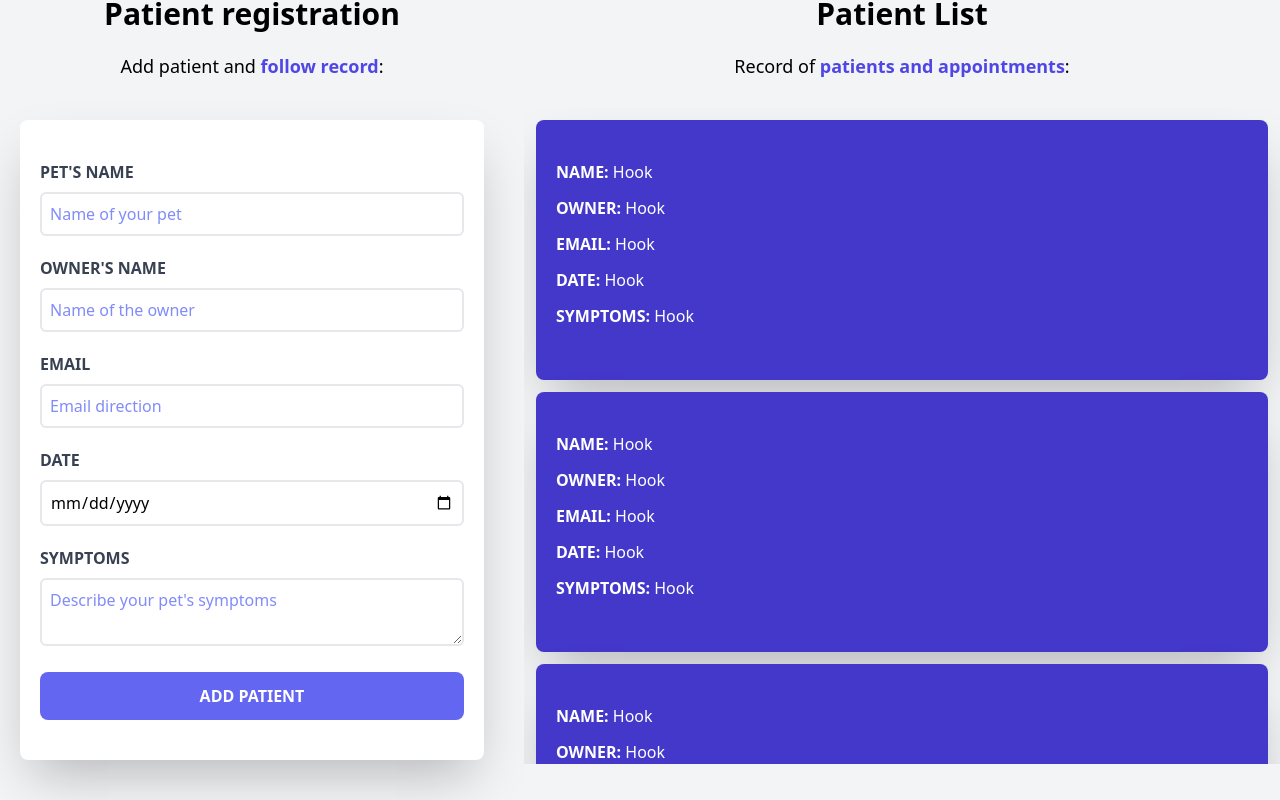
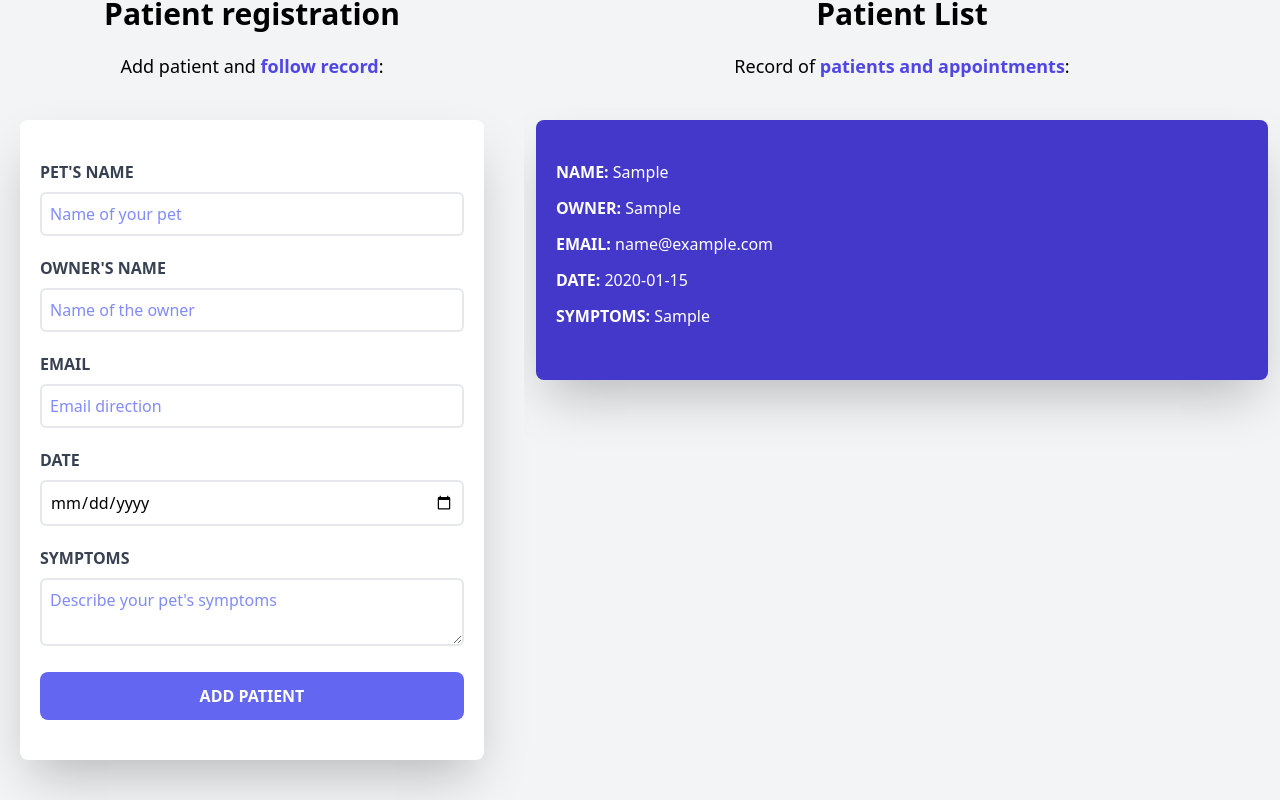
Before and after one commit to IsaacQH/Patient-administrator, a React (Vite) app: page / in a window 1280 px wide. Both pictures are taken after typing "Sample", "Sample", "name@example.com", "2020-01-15", "Sample" into the empty fields and a click on the input "Add patient". Shown: the part 228-1028 px from the top of the page. Built offline with nearby package versions, Linux system fonts and the light colour scheme.

Commit message:
Showing the infomrmation on PatientList using props and map

```diff
--- a/src/App.jsx
+++ b/src/App.jsx
@@ -15,7 +15,10 @@ function App() {
           patients = {patients}
           setPatient={setPatient}
         />
-        <PatientList/>
+        <PatientList
+          patients = {patients}
+          setPatient={setPatient}
+        />
       </div>
 
     </div>
--- a/src/components/Patient.jsx
+++ b/src/components/Patient.jsx
@@ -1,24 +1,27 @@
 
 
-const Patient = () => {
-  return (
+const Patient = ({patient}) => {
+
+    const {nombre, owner, mail, date, symptoms} = patient
+
+    return (
 
     <div className="m-3 bg-indigo-700 shadow-2xl rounded-lg px-5 py-10">
         <p className="font-bold mb-3 text-white uppercase">Name:
-        <span className="font-normal normal-case text-white"> Hook</span>
+        <span className="font-normal normal-case text-white"> {nombre}</span>
         </p>
 
         <p className="font-bold mb-3 text-white uppercase">Owner:
-        <span className="font-normal normal-case  text-white"> Hook</span>
+        <span className="font-normal normal-case  text-white"> {owner}</span>
         </p>
         <p className="font-bold mb-3 text-white uppercase">Email:
-        <span className="font-normal normal-case  text-white"> Hook</span>
+        <span className="font-normal normal-case  text-white"> {mail}</span>
         </p>
         <p className="font-bold mb-3  text-white uppercase">Date:
-        <span className="font-normal normal-case  text-white"> Hook</span>
+        <span className="font-normal normal-case  text-white"> {date}</span>
         </p>
         <p className="font-bold mb-3 text-white uppercase">Symptoms:
-        <span className="font-normal normal-case  text-white"> Hook</span>
+        <span className="font-normal normal-case  text-white"> {symptoms}</span>
         </p>
     </div>
   )
--- a/src/components/PatientList.jsx
+++ b/src/components/PatientList.jsx
@@ -1,7 +1,8 @@
 
 import Patient from "./Patient"
 
-const PatientList = () => {
+const PatientList = ({patients, setPatient}) => {
+
   return (
     <div className=" ml-5 md:w-1/2 lg:w-3/5">
 
@@ -13,12 +14,12 @@ const PatientList = () => {
       </p>
 
       <div className="md:h-[41rem] overflow-y-scroll">
-        <Patient/>
-        <Patient/>
-        <Patient/>
-        <Patient/>
-        <Patient/>
-        <Patient/>
+        {patients.map((patient) =>(                 //iteramos en el patients
+            <Patient
+                patient = {patient}
+            />          //Le pasamos cada objeto al patient y lo imprime
+          ))}        {/* Cerrar con parentesis y no con corchetes */}
+
       </div>
 
 
```
